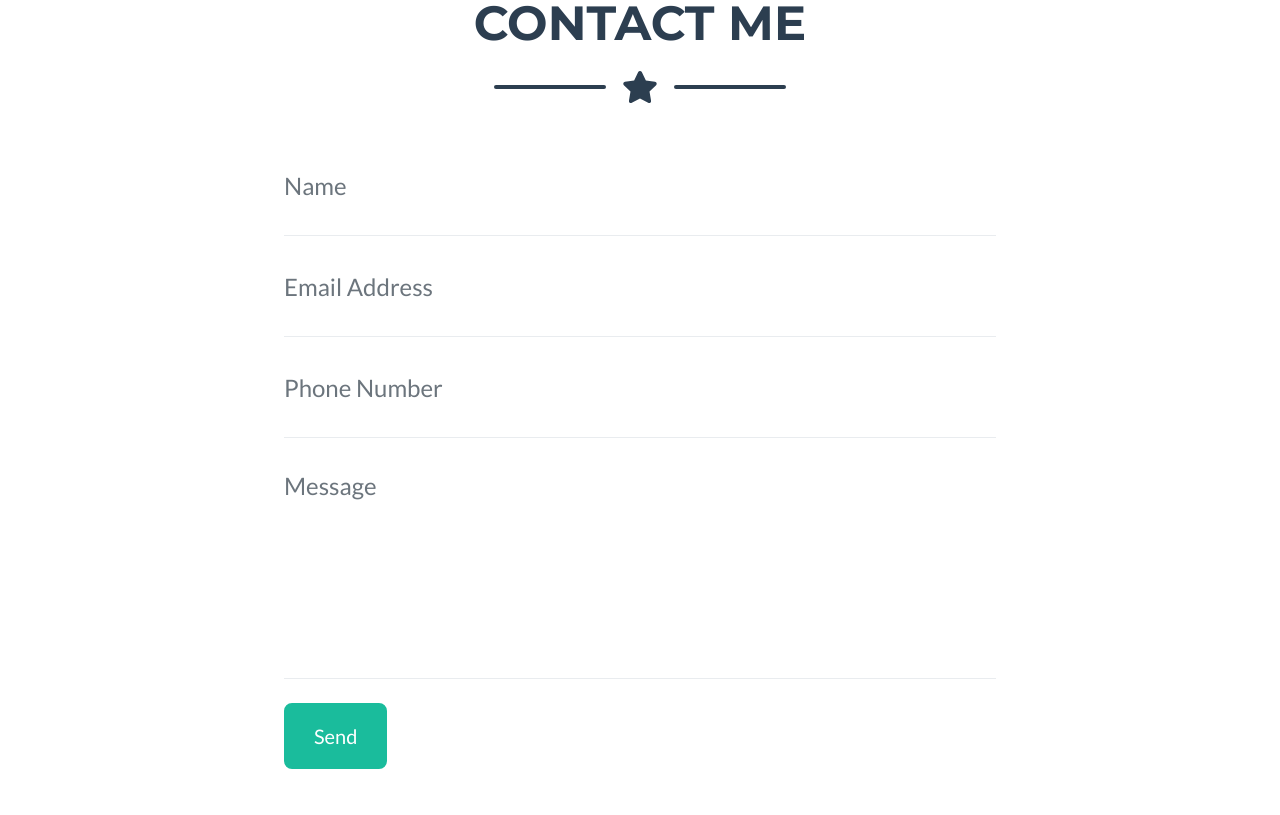
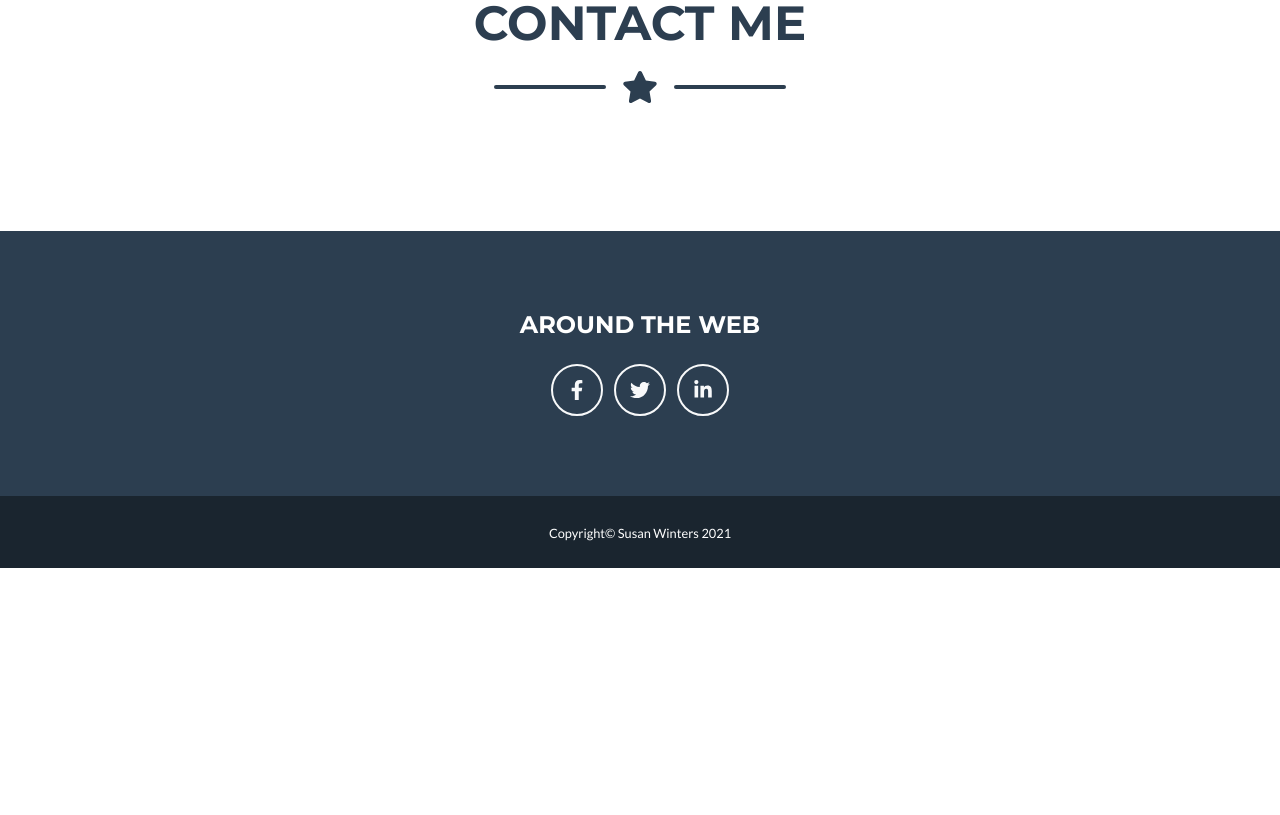
Before and after one commit to susanwinters214/myProjectsPortfolio, a plain HTML site: page index.html in a window 1280 px wide. Shown: the part 965-1780 px from the top of the page. After the commit the page ends 1533 px from the top, so only its background shows below. Drawn offline with nearby package versions, Linux system fonts and the light colour scheme.

Commit message:
Removed Contact Form
removed contact form

```diff
--- a/index.html
+++ b/index.html
@@ -187,44 +187,7 @@
                     <div class="divider-custom-line"></div>
                 </div>
                 <!-- Contact Section Form-->
-                <div class="row">
-                    <div class="col-lg-8 mx-auto">
-                        <!-- To configure the contact form email address, go to mail/contact_me.php and update the email address in the PHP file on line 19.-->
-                        <form id="contactForm" name="sentMessage" novalidate="novalidate">
-                            <div class="control-group">
-                                <div class="form-group floating-label-form-group controls mb-0 pb-2">
-                                    <label>Name</label>
-                                    <input class="form-control" id="name" type="text" placeholder="Name" required="required" data-validation-required-message="Please enter your name." />
-                                    <p class="help-block text-danger"></p>
-                                </div>
-                            </div>
-                            <div class="control-group">
-                                <div class="form-group floating-label-form-group controls mb-0 pb-2">
-                                    <label>Email Address</label>
-                                    <input class="form-control" id="email" type="email" placeholder="Email Address" required="required" data-validation-required-message="Please enter your email address." />
-                                    <p class="help-block text-danger"></p>
-                                </div>
-                            </div>
-                            <div class="control-group">
-                                <div class="form-group floating-label-form-group controls mb-0 pb-2">
-                                    <label>Phone Number</label>
-                                    <input class="form-control" id="phone" type="tel" placeholder="Phone Number" required="required" data-validation-required-message="Please enter your phone number." />
-                                    <p class="help-block text-danger"></p>
-                                </div>
-                            </div>
-                            <div class="control-group">
-                                <div class="form-group floating-label-form-group controls mb-0 pb-2">
-                                    <label>Message</label>
-                                    <textarea class="form-control" id="message" rows="5" placeholder="Message" required="required" data-validation-required-message="Please enter a message."></textarea>
-                                    <p class="help-block text-danger"></p>
-                                </div>
-                            </div>
-                            <br />
-                            <div id="success"></div>
-                            <div class="form-group"><button class="btn btn-primary btn-xl" id="sendMessageButton" type="submit">Send</button></div>
-                        </form>
-                    </div>
-                </div>
+
             </div>
         </section>
         <!-- Footer-->
```
